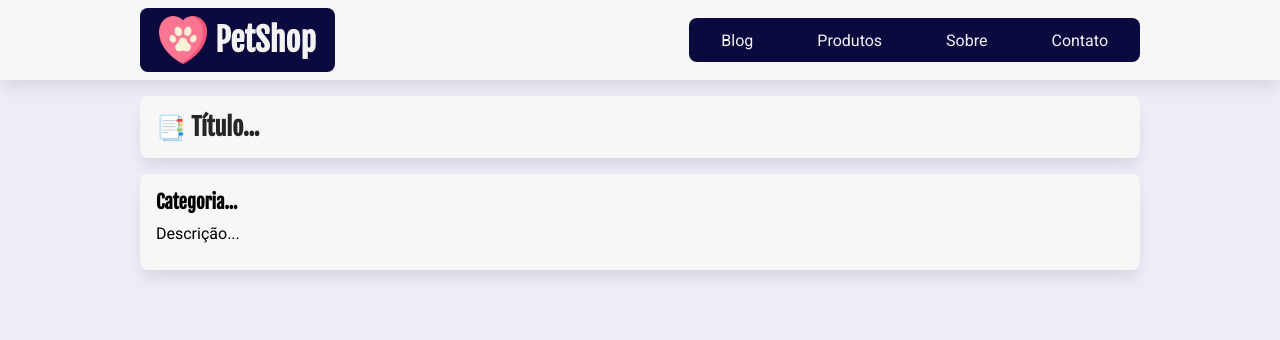
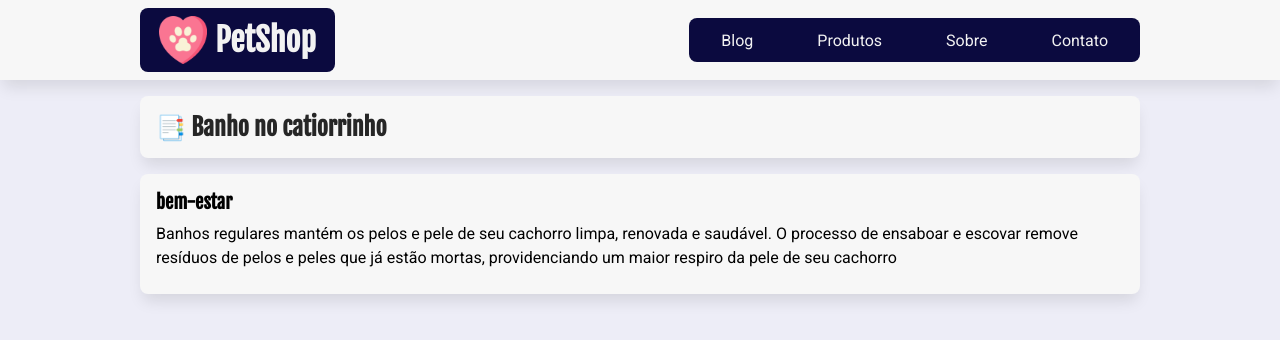
Before and after one commit to nevesapi/petshopt, a Next.js app: page /posts/1 in a window 1280 px wide. Shown: the top 340 px of the page. Built offline with nearby package versions, Linux system fonts and the light colour scheme; data requests are answered from the project's data file.

Commit message:
Carrega os dados do post a partir da API e exibe

```diff
--- a/src/app/posts/[id]/page.tsx
+++ b/src/app/posts/[id]/page.tsx
@@ -1,5 +1,6 @@
 import Container from "@/components/Container";
 import estilos from "./detalhe-post.module.css";
+import { Post } from "@/types/Post";
 
 // src/app/posts/[id]/page.tsx
 type DetalhePostProps = {
@@ -8,16 +9,24 @@
 
 export default async function DetalhePost({ params }: DetalhePostProps) {
   const { id } = await params;
-  console.log(id);
 
-  /* DESAFIO! Faça um novo fetch na API usando este ID e mostre no HTML abaixo os dados obtidos! */
+  const resposta = await fetch(`http://localhost:2112/posts/${id}`, {
+    next: { revalidate: 0 },
+  });
+
+  if (!resposta.ok) {
+    throw Error("Erro ao buscar o post: " + resposta.statusText);
+  }
+
+  const post: Post = await resposta.json();
+  const { titulo, categoria, descricao } = post;
 
   return (
     <article className={estilos.conteudo}>
-      <h2>Título...</h2>
+      <h2> {titulo} </h2>
       <Container>
-        <h3>Categoria...</h3>
-        <p>Descrição...</p>
+        <h3> {categoria} </h3>
+        <p> {descricao} </p>
       </Container>
     </article>
   );
```
